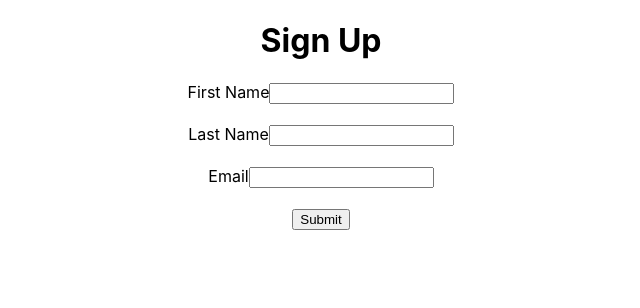
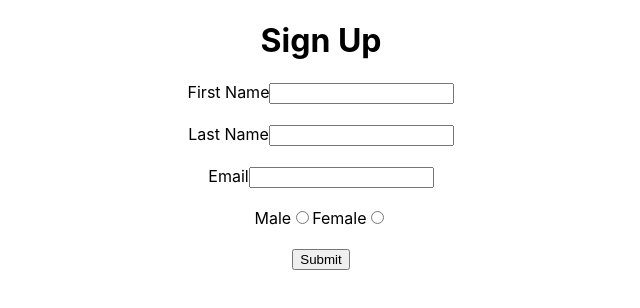
Before and after one commit to asuf29/form-management, a React (Create React App) app: page / in a window 1280 px wide. Shown: the top 308 px of the page, without its empty margins (319-959 px from the left). Built offline with nearby package versions, Linux system fonts and the light colour scheme.

Commit message:
used the radio

```diff
--- a/src/App.js
+++ b/src/App.js
@@ -61,6 +61,7 @@ function App() {
           firstName: "",
           lastName: "",
           email: "",
+          gender: "",
         }}
         onSubmit={(values) => {
           console.log(values);
@@ -86,7 +87,29 @@ function App() {
             <br />
             <br />
 
+            <span>Male</span>
+            <input
+              type="radio"
+              name="gender"
+              value="male"
+              onChange={handleChange}
+            />
+
+            <span>Female</span>
+            <input
+              type="radio"
+              name="gender"
+              value="female"
+              onChange={handleChange}
+            />
+
+            <br />
+            <br />
+
             <button type="submit">Submit</button>
+
+            <br />
+            <br />
           </form>
         )}
       </Formik>{" "}
```
